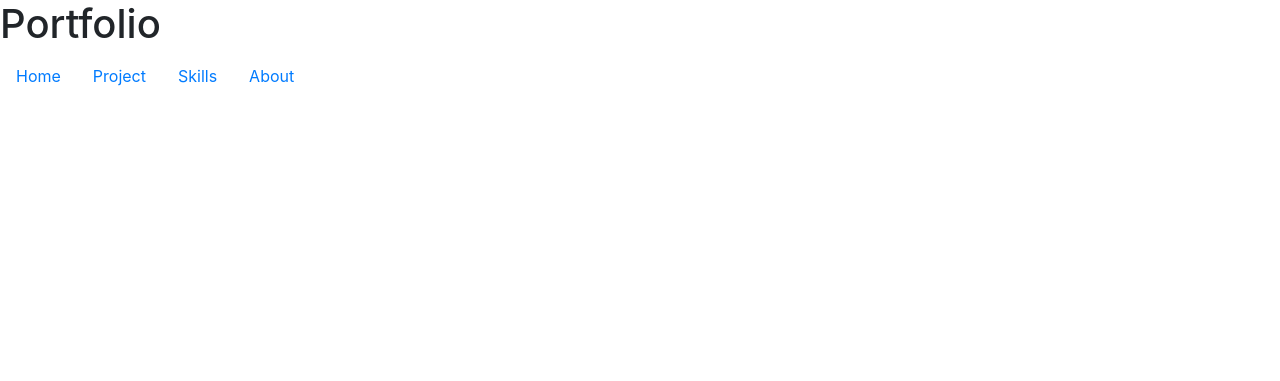
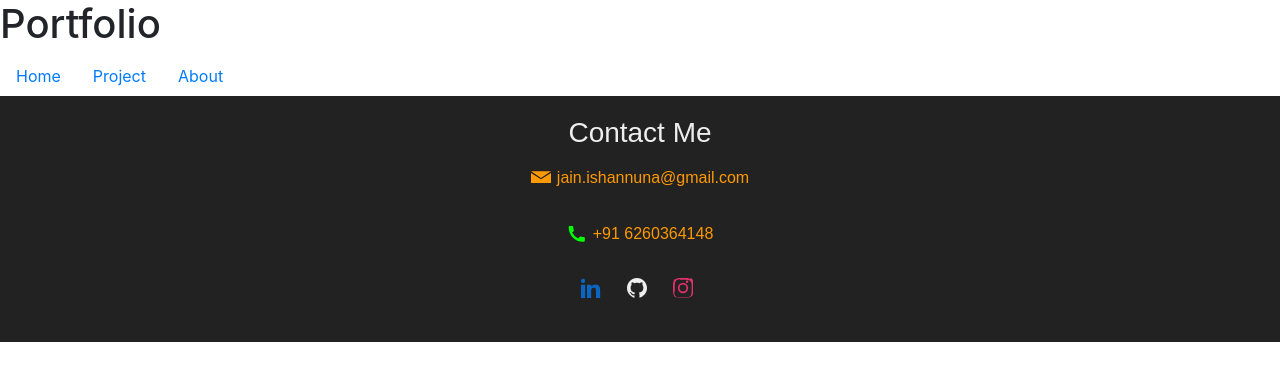
Before and after one commit to Ishannjain/Portfolio, a Django app: page / in a window 1280 px wide. Shown: the top 381 px of the page. Run offline with Django 5.2, Linux system fonts and the light colour scheme; some libraries are stand-ins or nearby versions.

Commit message:
about and project section

```diff
--- a/me/templates/me/layout.html
+++ b/me/templates/me/layout.html
@@ -9,6 +9,35 @@
           crossorigin="anonymous">
     <title>{% block title %}IshanJain{% endblock %}</title>
 </head>
+<style>
+footer {
+  background-color: #222;
+  color: #eee;
+  text-align: center;
+  padding: 20px;
+  font-family: Arial, sans-serif;
+}
+
+footer a {
+  color: #f90;
+  text-decoration: none;
+  margin: 8px;
+  display: inline-flex;
+  align-items: center;
+}
+
+footer a:hover {
+  text-decoration: underline;
+}
+
+footer svg {
+  margin-right: 6px;
+  vertical-align: middle;
+}
+
+
+
+</style>
 <body>
     <h1>Portfolio</h1>
     <ul class="nav">
@@ -18,11 +47,9 @@
         <li class="nav-item">
             <a class="nav-link" href="{% url 'projects' %}">Project</a>
         </li>
+
         <li class="nav-item">
-            <a class="nav-link" href="{% url 'skills'%}">Skills</a>
-        </li>
-        <li class="nav-item">
-            <a class="nav-link" href="#">About</a>
+            <a class="nav-link" href="{% url 'about' %}">About</a>
         </li>
     </ul>
 
@@ -31,5 +58,61 @@
         {% block body %}
         {% endblock %}
     </div>
+    <footer>
+  <div class="footer-container">
+    <h3>Contact Me</h3>
+
+    <!-- Email -->
+    <p>
+      <a href="mailto:jain.ishannuna@gmail.com" class="icon-link">
+        <svg xmlns="http://www.w3.org/2000/svg" width="20" height="20" fill="#f90" viewBox="0 0 24 24">
+          <path d="M12 13.5L0 6V18h24V6l-12 7.5zM12 12L0 4h24L12 12z"/>
+        </svg>
+        jain.ishannuna@gmail.com
+      </a>
+    </p>
+
+    <!-- Phone -->
+    <p>
+      <a href="tel:+916260364148" class="icon-link">
+        <svg xmlns="http://www.w3.org/2000/svg" width="20" height="20" fill="#0f0" viewBox="0 0 24 24">
+          <path d="M6.62 10.79a15.053 15.053 0 006.59 6.59l2.2-2.2a1 1 0 011.11-.21c1.2.48 2.52.73 3.88.73a1 1 0 011 1v3.5a1 1 0 01-1 1C10.07 22 2 13.93 2 3.5a1 1 0 011-1H6.5a1 1 0 011 1c0 1.36.25 2.68.73 3.88a1 1 0 01-.21 1.11l-2.2 2.2z"/>
+        </svg>
+        +91 6260364148
+      </a>
+    </p>
+
+    <!-- Social Media Links -->
+
+    <p>
+      <!-- LinkedIn -->
+      <a href="https://www.linkedin.com/in/ishan-jain-6a719328a/" target="_blank" rel="noopener" class="icon-link">
+        <svg xmlns="http://www.w3.org/2000/svg" width="20" height="20" fill="#0A66C2" viewBox="0 0 24 24">
+          <path d="M4.98 3.5C4.98 4.88 3.9 6 2.5 6S0 4.88 0 3.5 1.12 1 2.5 1 4.98 2.12 4.98 3.5zM0 8h5v16H0V8zm7.5 0h4.8v2.2h.1c.67-1.2 2.3-2.4 4.7-2.4 5 0 5.9 3.3 5.9 7.6V24h-5v-7.8c0-1.9-.04-4.4-2.7-4.4-2.7 0-3.1 2-3.1 4.3V24h-5V8z"/>
+        </svg>
+
+      </a>
+
+      <!-- GitHub -->
+      <a href="https://github.com/Ishannjain" target="_blank" rel="noopener" class="icon-link">
+        <svg xmlns="http://www.w3.org/2000/svg" width="20" height="20" fill="#eee" viewBox="0 0 24 24">
+          <path d="M12 0C5.37 0 0 5.4 0 12.1c0 5.34 3.438 9.857 8.205 11.462.6.112.82-.26.82-.577 0-.285-.01-1.04-.015-2.04-3.338.73-4.042-1.618-4.042-1.618-.546-1.397-1.333-1.77-1.333-1.77-1.09-.75.082-.735.082-.735 1.204.086 1.837 1.25 1.837 1.25 1.07 1.85 2.807 1.315 3.492 1.005.107-.782.42-1.316.763-1.62-2.665-.3-5.467-1.357-5.467-6.03 0-1.33.467-2.418 1.235-3.27-.124-.303-.535-1.52.116-3.17 0 0 1.005-.32 3.3 1.25.957-.268 1.983-.402 3.003-.406 1.02.004 2.047.138 3.006.406 2.28-1.57 3.285-1.25 3.285-1.25.655 1.65.244 2.867.12 3.17.77.852 1.233 1.94 1.233 3.27 0 4.68-2.807 5.726-5.48 6.025.43.37.815 1.1.815 2.22 0 1.605-.015 2.898-.015 3.293 0 .32.216.694.825.576C20.565 21.952 24 17.425 24 12.1 24 5.4 18.63 0 12 0z"/>
+        </svg>
+
+      </a>
+
+      <!-- Instagram -->
+      <a href="https://www.instagram.com/nj.ishan/?hl=en" target="_blank" rel="noopener" class="icon-link">
+        <svg xmlns="http://www.w3.org/2000/svg" width="20" height="20" fill="#E1306C" viewBox="0 0 24 24">
+          <path d="M12 2.2c3.2 0 3.6 0 4.9.1 1.2.1 1.9.3 2.4.5.6.2 1.1.6 1.6 1.1.5.5.9 1 .9 1.6.2.5.4 1.2.5 2.4.1 1.3.1 1.7.1 4.9s0 3.6-.1 4.9c-.1 1.2-.3 1.9-.5 2.4-.2.6-.6 1.1-1.1 1.6-.5.5-1 .9-1.6 1.1-.5.2-1.2.4-2.4.5-1.3.1-1.7.1-4.9.1s-3.6 0-4.9-.1c-1.2-.1-1.9-.3-2.4-.5-.6-.2-1.1-.6-1.6-1.1-.5-.5-.9-1-.9-1.6-.2-.5-.4-1.2-.5-2.4C2.2 15.6 2.2 15.2 2.2 12s0-3.6.1-4.9c.1-1.2.3-1.9.5-2.4.2-.6.6-1.1 1.1-1.6.5-.5 1-.9 1.6-1.1.5-.2 1.2-.4 2.4-.5C8.4 2.2 8.8 2.2 12 2.2m0-2.2C8.7 0 8.3 0 7 .1 5.7.2 4.8.5 4 .8 3 .9 2.2 1.5 1.5 2.2S.9 3 .8 4C.5 4.8.2 5.7.1 7 0 8.3 0 8.7 0 12s0 3.7.1 5c.1 1.3.4 2.2.7 3 .2 1 .8 1.8 1.5 2.5S3 23.1 4 23.2c.8.3 1.7.6 3 .7 1.3.1 1.7.1 5 .1s3.7 0 5-.1c1.3-.1 2.2-.4 3-.7 1-.2 1.8-.8 2.5-1.5s1.3-1.5 1.5-2.5c.3-.8.6-1.7.7-3 .1-1.3.1-1.7.1-5s0-3.7-.1-5c-.1-1.3-.4-2.2-.7-3-.2-1-.8-1.8-1.5-2.5S21 1 20 0.8c-.8-.3-1.7-.6-3-.7C15.7 0 15.3 0 12 0zm0 5.8a6.2 6.2 0 1 0 0 12.4 6.2 6.2 0 0 0 0-12.4zm0 10.3a4.1 4.1 0 1 1 0-8.2 4.1 4.1 0 0 1 0 8.2zm6.4-11.6a1.5 1.5 0 1 1-3 0 1.5 1.5 0 0 1 3 0z"/>
+        </svg>
+
+      </a>
+    </p>
+  </div>
+</footer>
+
+
+
 </body>
 </html>
--- a/me/urls.py
+++ b/me/urls.py
@@ -3,5 +3,6 @@ from . import views
 urlpatterns=[
     path("",views.index,name="index"),
     path('projects/', views.projects_view, name='projects'),
-    path('skills/', views.skills_view, name='skills')
+    path('about/', views.about_view, name='about'),
+
 ]
--- a/me/views.py
+++ b/me/views.py
@@ -8,7 +8,13 @@ def index(request):
 
 def projects_view(request):
     projects = Project.objects.all()
-    return render(request, 'me/projects.html', {'projects': projects})
-def skills_view(request):
-    skills= Skill.objects.all()
-    return render(request, 'me/skills.html', {'skills':skills})
+    skills = Skill.objects.prefetch_related('project_set')
+    return render(request, 'me/projects.html', {
+        'projects': projects,
+        'skills':skills
+        })
+def about_view(request):
+    ProfessionalSkills = ProfessionalSkill.objects.all()
+    return render(request, 'me/about.html', {
+        'skills': ProfessionalSkills
+        })
```
Also changed, not shown: me/admin.py (+7 -1 lines), me/models.py (+13 -1 lines), me/templates/me/about.html (added, +68 -0 lines), me/templates/me/projects.html (+21 -5 lines), me/templates/me/skills.html (deleted, +0 -11 lines), db.sqlite3, me/migrations/0002_skill_level_alter_project_image_url_and_more.py (added), me/migrations/0003_professionalskill.py (added), 1 other file.
